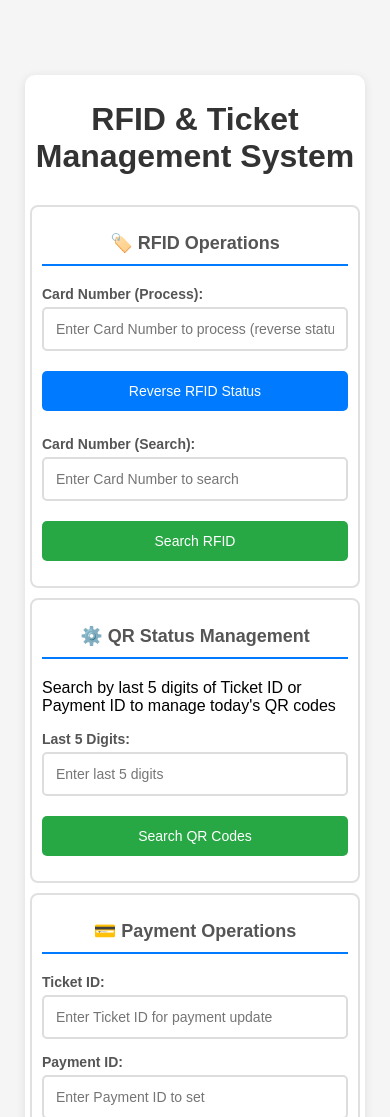
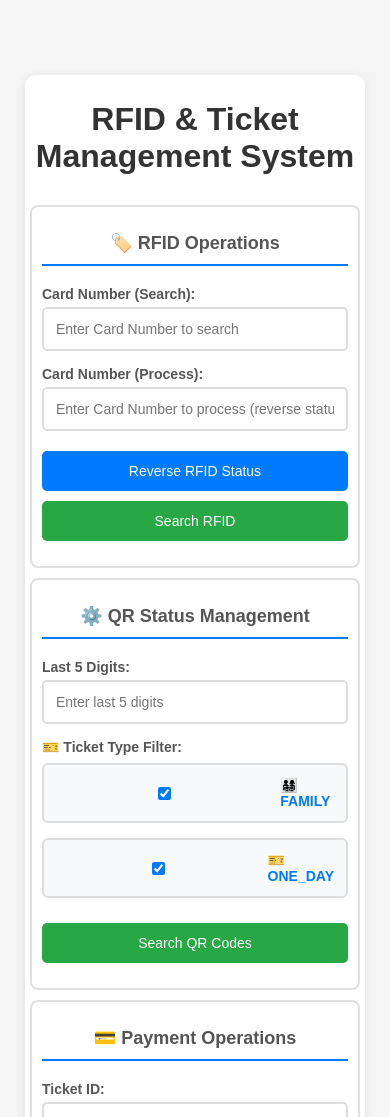
Before and after one commit to Priyansh863/rotary-backup, a website: page public/index.html in a window 390 px wide. Shown: the top 1117 px of the page. Drawn offline with Linux system fonts and the light colour scheme.

Commit message:
initial commit

```diff
--- a/public/index.html
+++ b/public/index.html
@@ -522,6 +522,53 @@
                 max-height: 60px;
             }
         }
+
+        /* Ticket Type Filter Styles */
+        .ticket-type-filter {
+            display: flex;
+            gap: 15px;
+            margin-top: 8px;
+            flex-wrap: wrap;
+        }
+
+        .filter-checkbox-label {
+            display: flex;
+            align-items: center;
+            gap: 8px;
+            font-weight: normal;
+            padding: 8px 12px;
+            border: 2px solid #ddd;
+            border-radius: 6px;
+            cursor: pointer;
+            transition: all 0.3s ease;
+            background: #f8f9fa;
+        }
+
+        .filter-checkbox-label:hover {
+            border-color: #007bff;
+            background: #e3f2fd;
+        }
+
+        .filter-checkbox-label input[type="checkbox"]:checked + span {
+            color: #007bff;
+            font-weight: bold;
+        }
+
+        .filter-checkbox-label input[type="checkbox"]:checked {
+            accent-color: #007bff;
+        }
+
+        @media (max-width: 768px) {
+            .ticket-type-filter {
+                flex-direction: column;
+                gap: 10px;
+            }
+
+            .filter-checkbox-label {
+                justify-content: center;
+                padding: 12px;
+            }
+        }
     </style>
 </head>
 <body>
@@ -531,16 +578,17 @@
         <!-- RFID Section -->
         <div class="form-section">
             <h2>🏷️ RFID Operations</h2>
+               <div class="input-group" style="margin-top: 20px;">
+                <label for="cardNo2">Card Number (Search):</label>
+                <input type="text" id="cardNo2" placeholder="Enter Card Number to search">
+            </div>
             <div class="input-group">
                 <label for="cardNo1">Card Number (Process):</label>
                 <input type="text" id="cardNo1" placeholder="Enter Card Number to process (reverse status)">
             </div>
             <button onclick="processRFID()">Reverse RFID Status</button>
 
-            <div class="input-group" style="margin-top: 20px;">
-                <label for="cardNo2">Card Number (Search):</label>
-                <input type="text" id="cardNo2" placeholder="Enter Card Number to search">
-            </div>
+
             <button onclick="searchRFID()" class="search-btn">Search RFID</button>
 
             <div id="rfidResponse" class="response"></div>
@@ -552,11 +600,24 @@
         <!-- QR Status Management Section -->
         <div class="form-section">
             <h2>⚙️ QR Status Management</h2>
-            <p>Search by last 5 digits of Ticket ID or Payment ID to manage today's QR codes</p>
 
             <div class="input-group">
                 <label for="searchDigits">Last 5 Digits:</label>
                 <input type="text" id="searchDigits" placeholder="Enter last 5 digits">
+            </div>
+
+            <div class="input-group">
+                <label>🎫 Ticket Type Filter:</label>
+                <div class="ticket-type-filter">
+                    <label class="filter-checkbox-label">
+                        <input type="checkbox" id="filterFamily" checked>
+                        <span>👨‍👩‍👧‍👦 FAMILY</span>
+                    </label>
+                    <label class="filter-checkbox-label">
+                        <input type="checkbox" id="filterOneDay" checked>
+                        <span>🎫 ONE_DAY</span>
+                    </label>
+                </div>
             </div>
 
             <button onclick="searchByDigits()" class="search-btn">Search QR Codes</button>
@@ -1181,10 +1242,26 @@
                 return;
             }
 
+            // Get filter values
+            const filterFamily = document.getElementById('filterFamily').checked;
+            const filterOneDay = document.getElementById('filterOneDay').checked;
 
+            if (!filterFamily && !filterOneDay) {
+                showResponse('qrManagementResults', 'Please select at least one ticket type filter', false);
+                return;
+            }
+
+            // Build query parameters
+            const ticketTypes = [];
+            if (filterFamily) ticketTypes.push('FAMILY');
+            if (filterOneDay) ticketTypes.push('ONE_DAY');
+
+            const queryParams = new URLSearchParams({
+                ticketTypes: ticketTypes.join(',')
+            });
 
             try {
-                const response = await fetch(`/api/ticket/search-digits/${digits}`);
+                const response = await fetch(`/api/ticket/search-digits/${digits}?${queryParams}`);
                 const data = await response.json();
 
                 if (data.success) {
@@ -1204,8 +1281,6 @@
             let html = `
                 <div class="qr-management-container">
                     <div style="background: #d4edda; padding: 15px; border-radius: 5px; margin-bottom: 20px;">
-                        <strong>📊 Search Results for "${data.searchDigits}"</strong><br>
-                        📅 Date: ${data.searchDate}<br>
                         🎫 Total Tickets: ${data.totalTickets}<br>
                         🔳 Total QR Codes: ${data.totalQRCodes}
                     </div>
```
Also changed, not shown: routes/ticket.js (+25 -5 lines).
